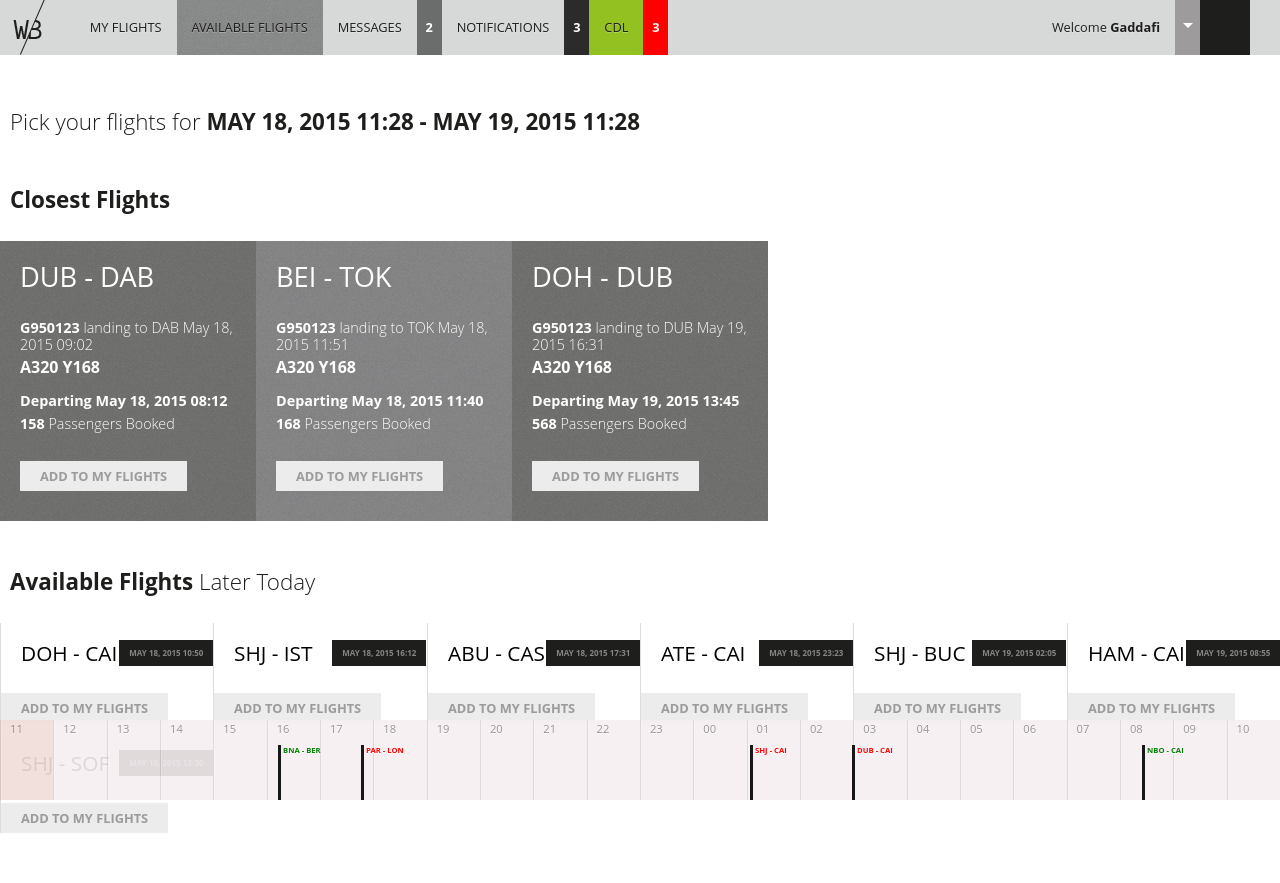
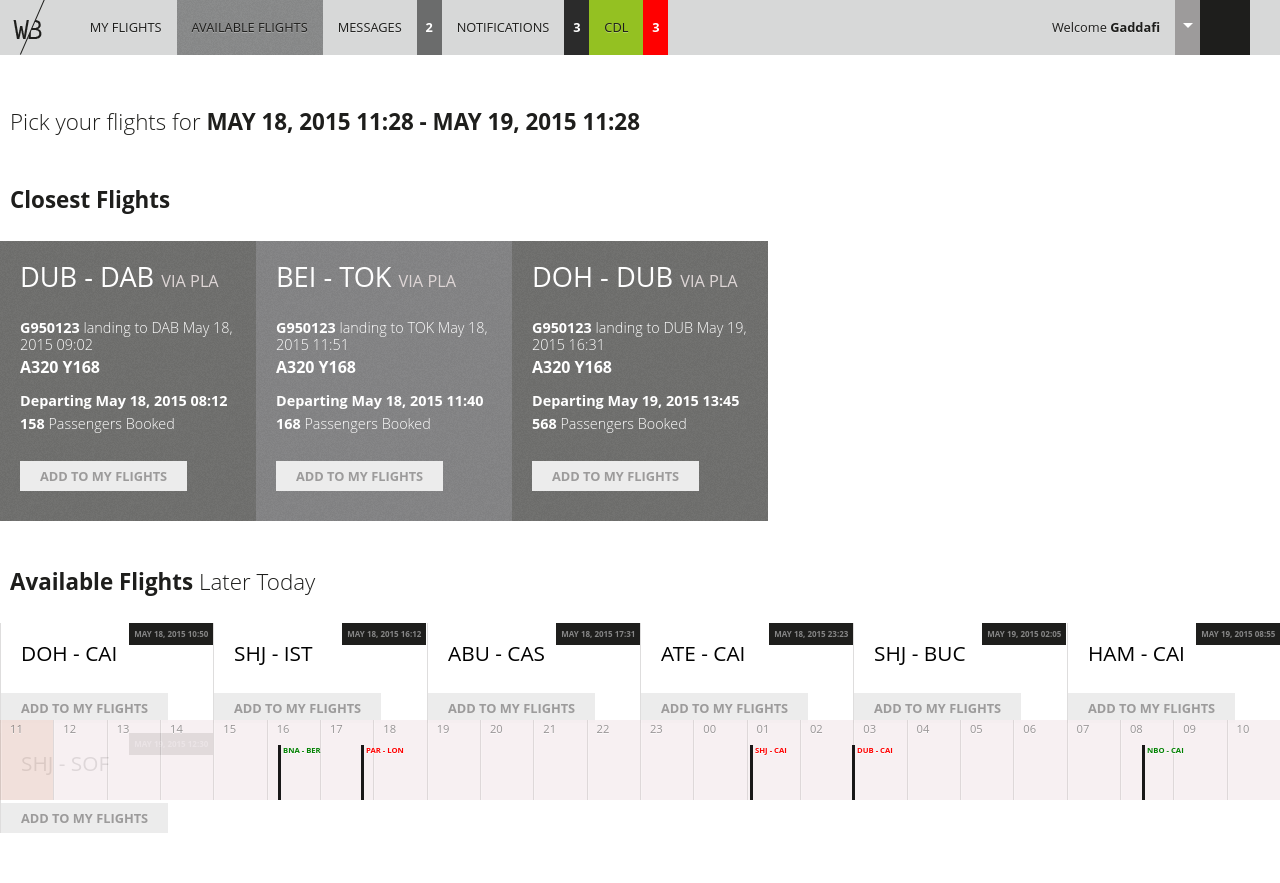
Before and after one commit to al2css/weight-balance, a website: page index.html at #/available-flights in a window 1280 px wide. Drawn offline with nearby package versions, Linux system fonts and the light colour scheme.

Commit message:
cmb start do smth / change to real prj

```diff
--- a/app/partials/_available-flights.html
+++ b/app/partials/_available-flights.html
@@ -11,7 +11,7 @@
 		<div class="title"><b>Closest Flights</b></div>
 
 		<div class="flight pick_list" ng-repeat="closestflights in myFlights.flights.closest_flights | orderBy:'departing_time'">
-			<h2><span>{{ closestflights.from_code }} - {{ closestflights.to_code }}</span></h2>
+			<h2><span>{{ closestflights.from_code }} - {{ closestflights.to_code }} <small>via PLA</small></span></h2>
 
 			<p><b>{{ closestflights.flight_code }}</b> landing to {{ closestflights.to_code }} {{ closestflights.landing_time * 1000 | date:'MMM d, y HH:mm' }}</p>
 			<p class="size1"><b>{{ closestflights.subtype }}</b></p>
--- a/app/partials/_flightsRoadmap.html
+++ b/app/partials/_flightsRoadmap.html
@@ -7,7 +7,7 @@
 		<div class="roadmap flight{{ flights.id }}" id="flightId{{ flights.id }}" ng-repeat="flights in myFlights.flights.assigned_flights | orderBy:'departing_time'" ng-style="setFlightToMinutes(flights.departing_time)" ng-if="$parent.time == (flights.departing_time * 1000 | date:'HH')">
 			<q></q>
 			<h2>
-				<a href="javascript:;" title="" tooltip-placement="top" tooltip-html-unsafe="Flight: <b>{{ flights.from }} - {{ flights.to }}</b><br/> Departing time: <b>{{ flights.departing_time * 1000 | date:'MMM d, y HH:mm' }}</b> <br/> <b>Check-in Status: {{ flights.check_in_status }}</b>" ng-click="goToFlight(flights.id, flights.check_in_open);" ng-class="{'open' : flights.check_in_open, 'not_opened' : !flights.check_in_open}">{{ flights.from_code }} - {{ flights.to_code }}</a>
+				<a href="javascript:;" title="" tooltip-placement="top" tooltip-html-unsafe="Flight: <b>{{ flights.from }} - {{ flights.to }} <em>via PLA</em></b><br/> Departing time: <b>{{ flights.departing_time * 1000 | date:'MMM d, y HH:mm' }}</b> <br/> <b>Check-in Status: {{ flights.check_in_status }}</b>" ng-click="goToFlight(flights.id, flights.check_in_open);" ng-class="{'open' : flights.check_in_open, 'not_opened' : !flights.check_in_open}">{{ flights.from_code }} - {{ flights.to_code }}</a>
 			</h2>
 
 			<a href="javascript:;" ng-click="removeFlight(flights, myFlights.flights.assigned_flights)" title="" class="remove_flight">Remove</a>
--- a/sass/sources/global.sass
+++ b/sass/sources/global.sass
@@ -834,6 +834,11 @@ body
 									:width auto
 									:position relative
 
+									small
+										:font-size 0.6em
+										:font-weight 500
+										:color #DED6D6
+
 
 							p
 								&.size1
@@ -1033,17 +1038,17 @@ body
 
 							.departure_time
 								:position absolute
-								:top 17px
+								:top 0px
 								:right 0
 								:z-index 10
 								:display block
-								:height 26px
-								:line-height 26px
+								:height 22px
+								:line-height 22px
 								:background-color #1e1e1c
 								:color #868686
 								:text-transform uppercase
 								:font-size 0.5em
-								:padding 0 10px
+								:padding 0 5px
 								:margin 0
 								:float left
 								:font-weight 700
```
Also changed, not shown: app/partials/_my-flights.html (+1 -1 lines), css/cmp/global.min.css, css/sources/global.css, js/cmp/global.min.js.
